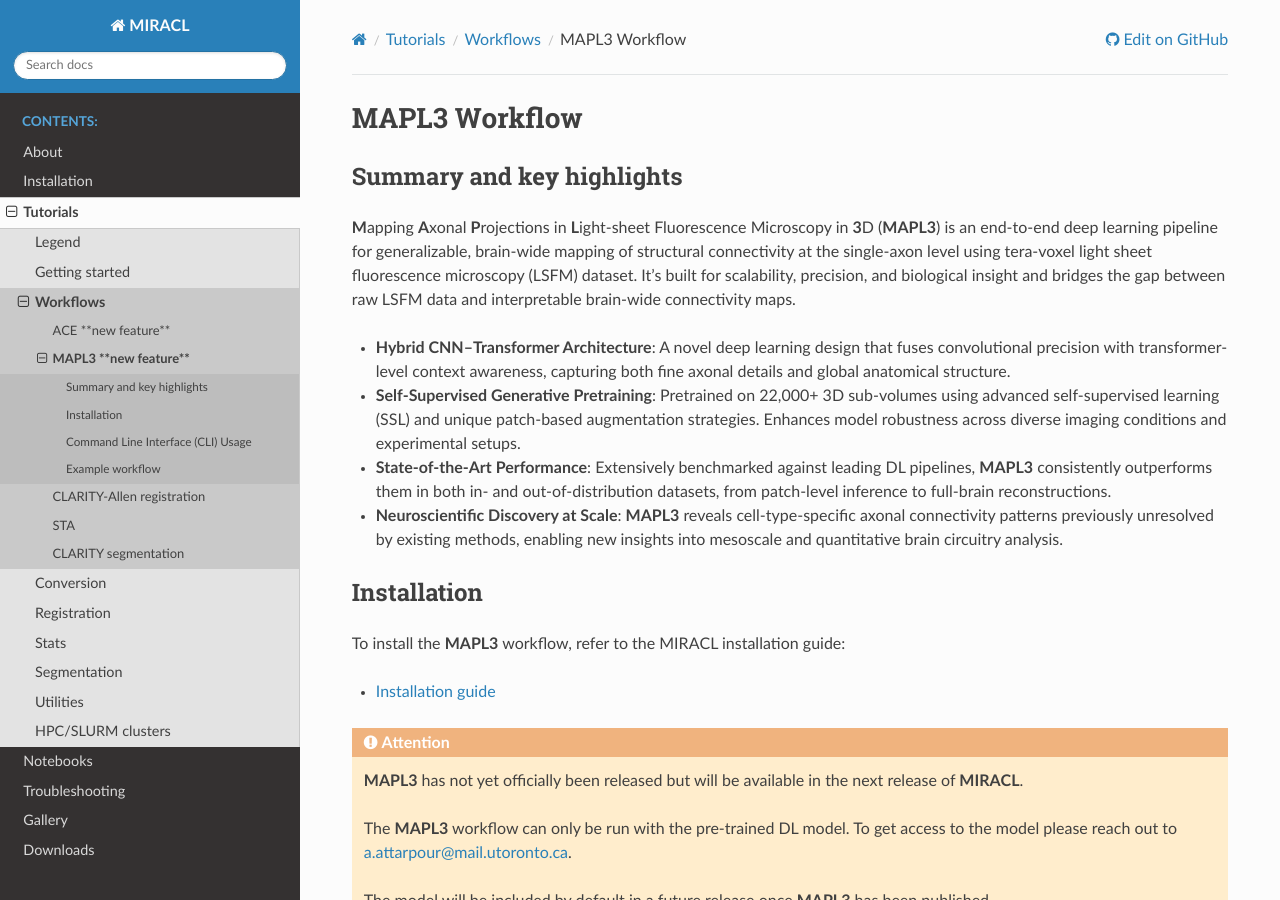
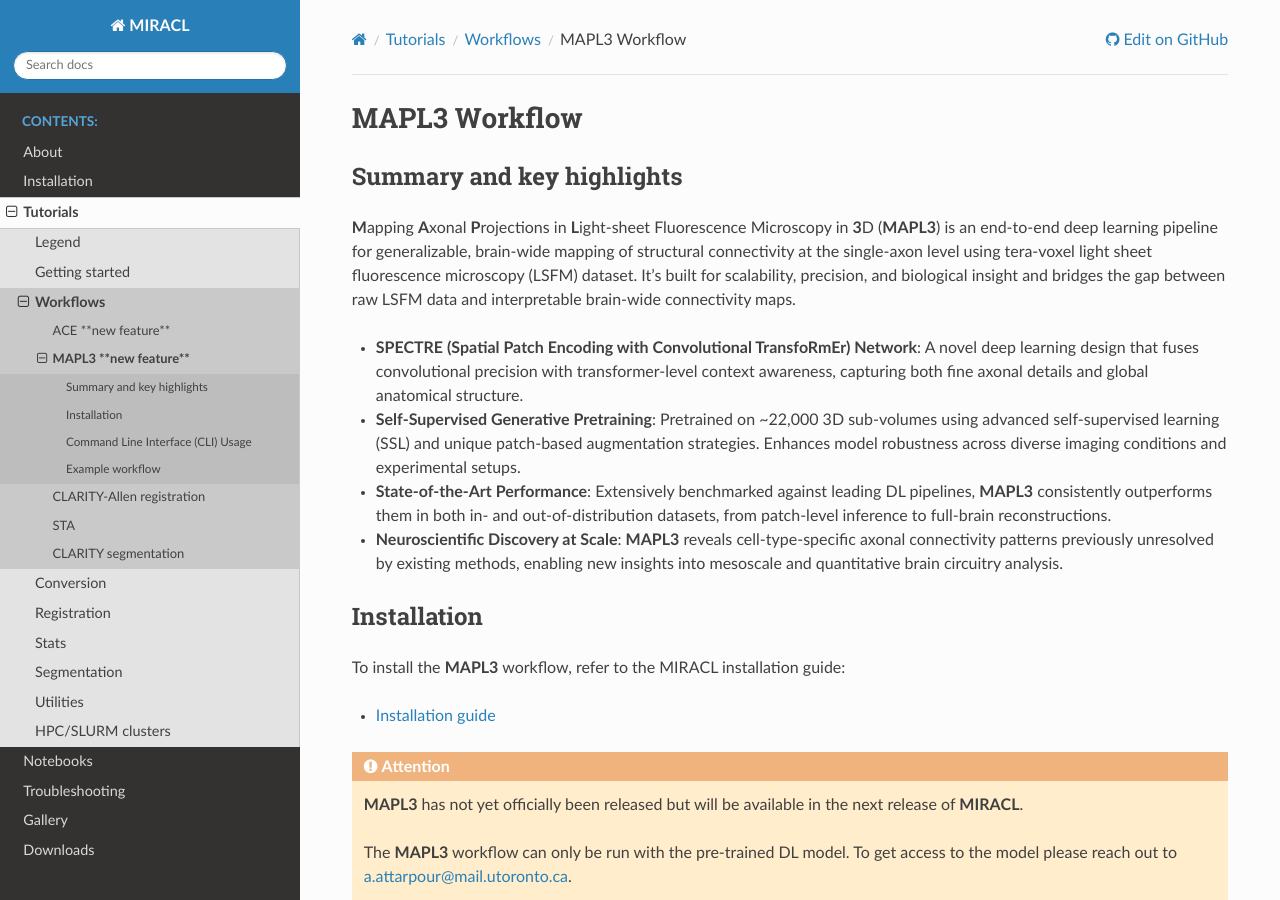
Before and after one commit to AICONSlab/MIRACL, a Sphinx documentation site: the page built from docs/tutorials/workflows/mapl3_flow/mapl3_flow.rst, in a window 1280 px wide and 900 px high. Built offline with Sphinx 7.4.7 and the Read the Docs theme 3.1.0, drawn with Linux system fonts in a browser that asks for light colours.

Commit message:
[docs/fix] implemented aattarpour's feedback

```diff
--- a/docs/tutorials/workflows/mapl3_flow/mapl3_flow.rst
+++ b/docs/tutorials/workflows/mapl3_flow/mapl3_flow.rst
@@ -6,8 +6,8 @@ Summary and key highlights
 
 **M**\ apping **A**\ xonal **P**\ rojections in **L**\ ight-sheet Fluorescence Microscopy in **3**\ D (:program:`MAPL3`) is an end-to-end deep learning pipeline for generalizable, brain-wide mapping of structural connectivity at the single-axon level using tera-voxel light sheet fluorescence microscopy (LSFM) dataset. It's built for scalability, precision, and biological insight and bridges the gap between raw LSFM data and interpretable brain-wide connectivity maps.
 
-- **Hybrid CNN–Transformer Architecture**: A novel deep learning design that fuses convolutional precision with transformer-level context awareness, capturing both fine axonal details and global anatomical structure.
-- **Self-Supervised Generative Pretraining**: Pretrained on 22,000+ 3D sub-volumes using advanced self-supervised learning (SSL) and unique patch-based augmentation strategies. Enhances model robustness across diverse imaging conditions and experimental setups.
+- **SPECTRE (Spatial Patch Encoding with Convolutional TransfoRmEr) Network**: A novel deep learning design that fuses convolutional precision with transformer-level context awareness, capturing both fine axonal details and global anatomical structure.
+- **Self-Supervised Generative Pretraining**: Pretrained on ~22,000 3D sub-volumes using advanced self-supervised learning (SSL) and unique patch-based augmentation strategies. Enhances model robustness across diverse imaging conditions and experimental setups.
 - **State-of-the-Art Performance**: Extensively benchmarked against leading DL pipelines, :program:`MAPL3` consistently outperforms them in both in- and out-of-distribution datasets, from patch-level inference to full-brain reconstructions.
 - **Neuroscientific Discovery at Scale**: :program:`MAPL3` reveals cell-type-specific axonal connectivity patterns previously unresolved by existing methods, enabling new insights into mesoscale and quantitative brain circuitry analysis.
 
```
Also changed, not shown: README.md (+2 -2 lines).
